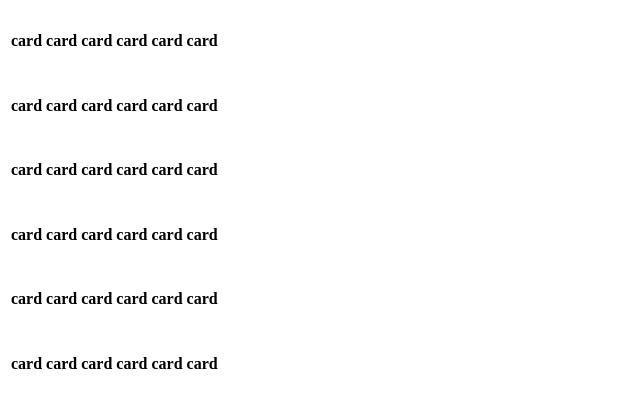
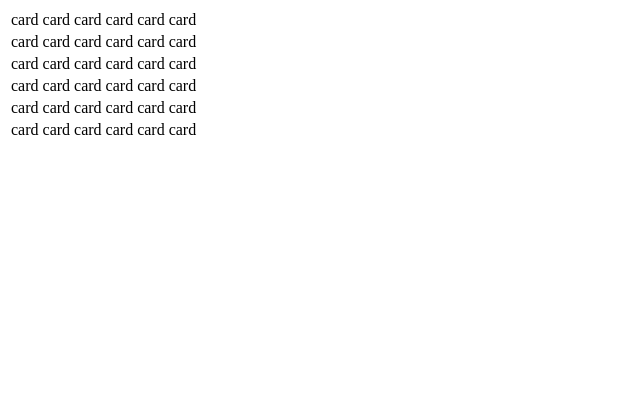
Before and after one commit to rudyyazdi/site, a React app: page / in a window 1280 px wide. Shown: the top 408 px of the page, without its empty margins (0-640 px from the left). Built offline with nearby package versions, Linux system fonts and the light colour scheme.

Commit message:
sorted tbody error

```diff
--- a/src/Board.js
+++ b/src/Board.js
@@ -22,7 +22,9 @@ class Board extends React.Component {
   render() {
     return (
       <table>
-        {rows}
+        <tbody>
+          {rows}
+        </tbody>
       </table>
     );
   }
--- a/src/Card.js
+++ b/src/Card.js
@@ -1,3 +1,7 @@
 import React from 'react';
 
-export default () => <h4>card</h4>;
+export default () => (
+  <div>
+    card
+  </div>
+);
```
